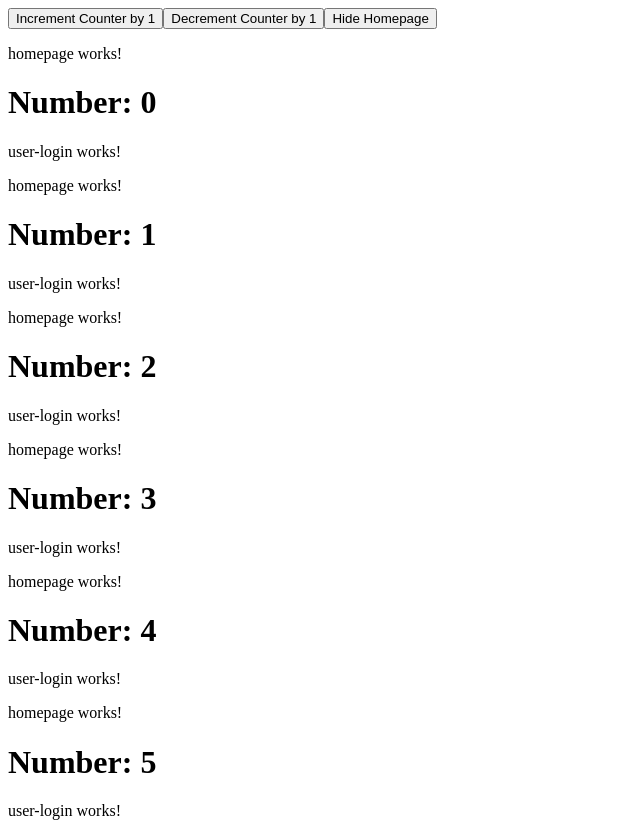
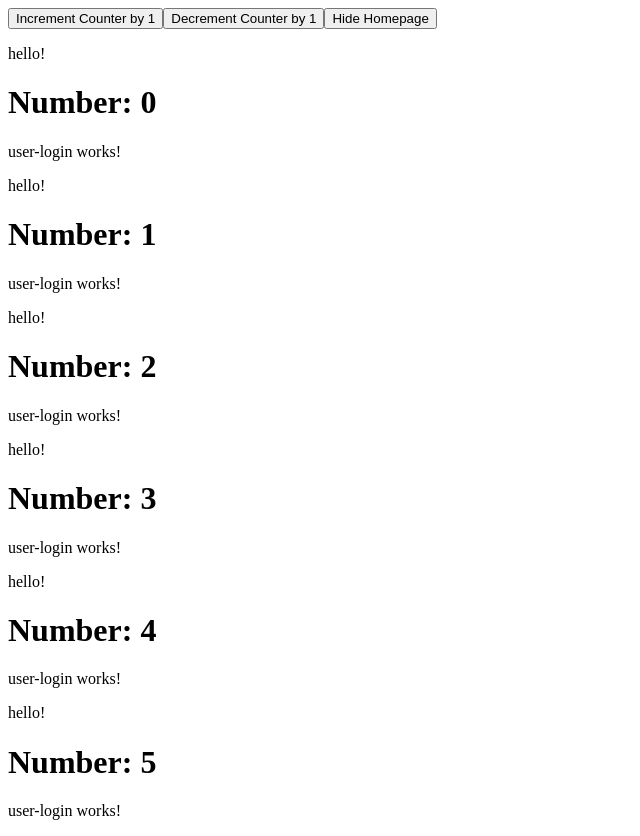
Before and after one commit to todd-yu/where2GoProjectClient, an Angular app: page / in a window 1280 px wide. Shown: the whole page, without its empty margins (0-640 px from the left). Built offline with nearby package versions, Linux system fonts and the light colour scheme.

Commit message:
added constants

```diff
--- a/src/app/homepage/homepage.component.html
+++ b/src/app/homepage/homepage.component.html
@@ -1,3 +1,3 @@
-<p>homepage works!</p>
+<p>hello!</p>
 <h1>Number: {{ counter }}</h1>
 <user-login></user-login>
```
Also changed, not shown: src/app/constants/user.model.ts (added).
